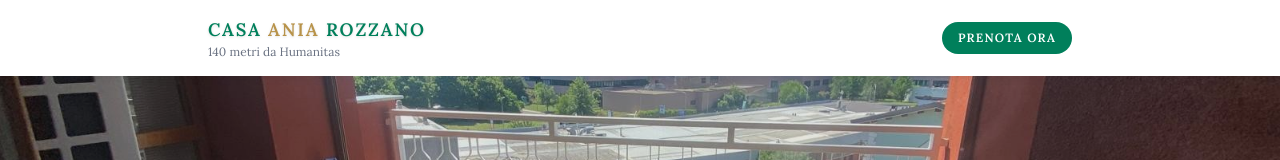
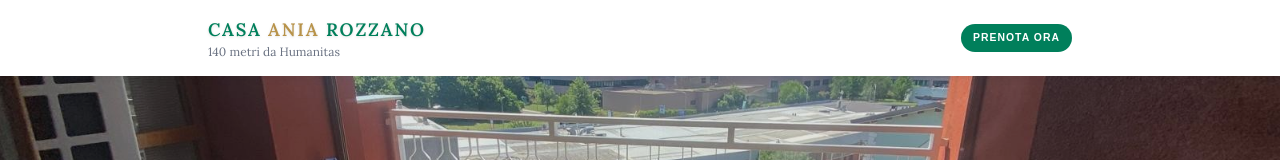
Before and after one commit to CasaAnia/sito-casaania, a Next.js app: page / in a window 1280 px wide. Shown: the top 160 px of the page. Built offline with nearby package versions, Linux system fonts and the light colour scheme.

Commit message:
Header: Prenota ora più piccolo per bilanciare titolo più grande

```diff
--- a/app/page.tsx
+++ b/app/page.tsx
@@ -78,7 +78,7 @@ export default function Home() {
           </div>
           <Link href="/prenota"
             style={loraStyle}
-            className="bg-green-700 text-white text-xs font-semibold px-4 py-2 rounded-full tracking-widest uppercase">
+            className="bg-green-700 text-white font-semibold px-3 py-1.5 rounded-full tracking-widest uppercase" style={{fontSize: '0.65rem'}}>
             Prenota ora
           </Link>
         </div>
```
